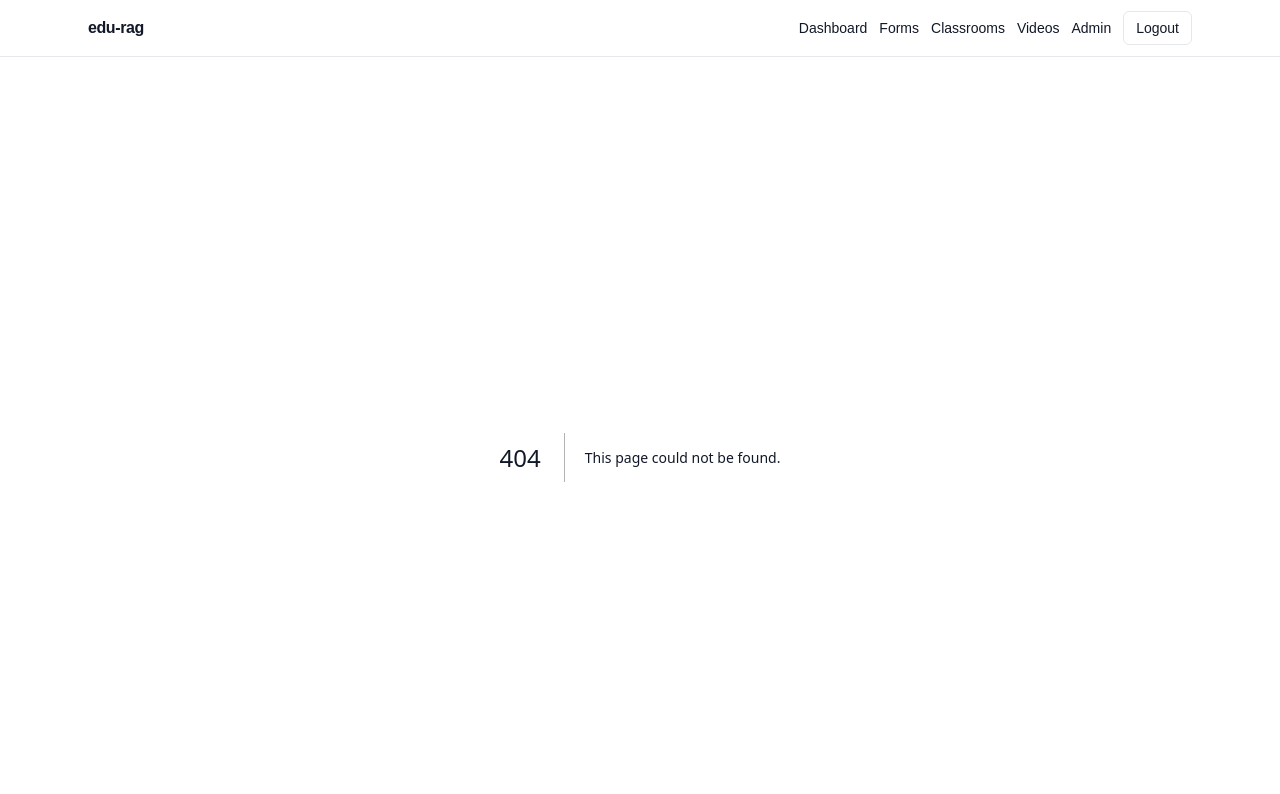
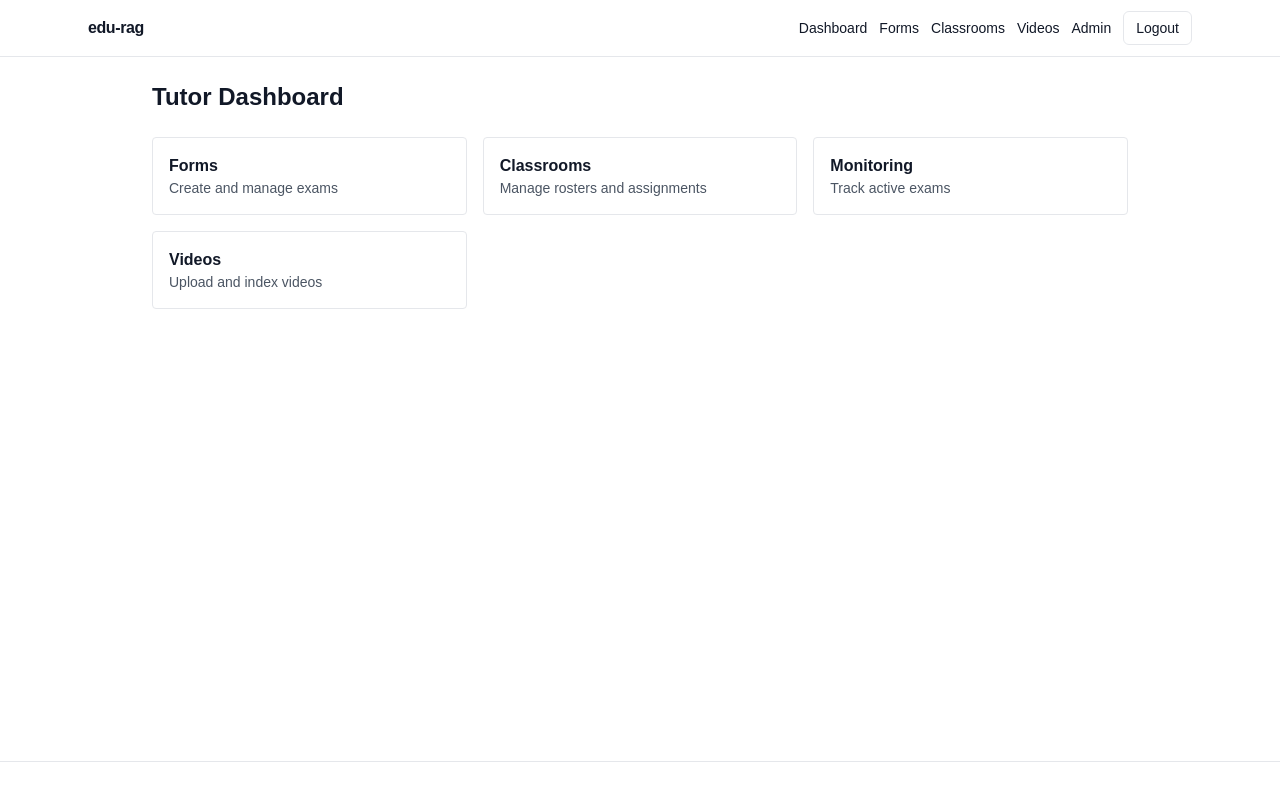
Before and after one commit to cladesgod/edu-rag, a Next.js app in the folder apps/web/: page /tutor in a window 1280 px wide. Before the commit this address had no page. Shown: the top 794 px of the page. Built offline with nearby package versions, Linux system fonts and the light colour scheme; sample sign-in values are in the browser's storage.

Commit message:
feat(web): tutor dashboard, student nav updates; fix logout import

```diff
--- /dev/null
+++ b/apps/web/src/app/tutor/page.tsx
@@ -0,0 +1,40 @@
+"use client"
+
+import Link from "next/link"
+import { useEffect } from "react"
+import { getRole, getToken } from "@/lib/auth"
+
+export default function TutorDashboard() {
+  useEffect(() => {
+    const role = getRole()
+    const token = getToken()
+    if (!token || !(role === "tutor" || role === "admin")) {
+      window.location.href = "/login"
+      return
+    }
+  }, [])
+
+  return (
+    <main className="p-6 max-w-5xl mx-auto space-y-6">
+      <h1 className="text-2xl font-bold">Tutor Dashboard</h1>
+      <div className="grid gap-4 sm:grid-cols-2 lg:grid-cols-3">
+        <Link href="/forms" className="border rounded p-4 hover:bg-gray-50">
+          <div className="font-semibold">Forms</div>
+          <div className="text-sm text-gray-600">Create and manage exams</div>
+        </Link>
+        <Link href="/classrooms" className="border rounded p-4 hover:bg-gray-50">
+          <div className="font-semibold">Classrooms</div>
+          <div className="text-sm text-gray-600">Manage rosters and assignments</div>
+        </Link>
+        <Link href="/tutor/monitor" className="border rounded p-4 hover:bg-gray-50">
+          <div className="font-semibold">Monitoring</div>
+          <div className="text-sm text-gray-600">Track active exams</div>
+        </Link>
+        <Link href="/videos" className="border rounded p-4 hover:bg-gray-50">
+          <div className="font-semibold">Videos</div>
+          <div className="text-sm text-gray-600">Upload and index videos</div>
+        </Link>
+      </div>
+    </main>
+  )
+}
--- a/apps/web/src/components/Navbar.tsx
+++ b/apps/web/src/components/Navbar.tsx
@@ -2,7 +2,7 @@
 
 import Link from "next/link"
 import { useEffect, useState } from "react"
-import { getRole, removeToken } from "@/lib/auth"
+import { getRole, clearToken } from "@/lib/auth"
 
 export default function Navbar() {
   const [role, setRole] = useState<string | null>(null)
@@ -12,7 +12,7 @@ export default function Navbar() {
   }, [])
 
   const logout = () => {
-    removeToken()
+    clearToken()
     window.location.href = "/"
   }
 
@@ -29,7 +29,7 @@ export default function Navbar() {
           )}
           {role === "student" && (
             <>
-              <Link href="/student" className="hover:underline">My Exams</Link>
+              <Link href="/student/exams" className="hover:underline">My Exams</Link>
               <button onClick={logout} className="rounded-md border px-3 py-1.5">Logout</button>
             </>
           )}
```
